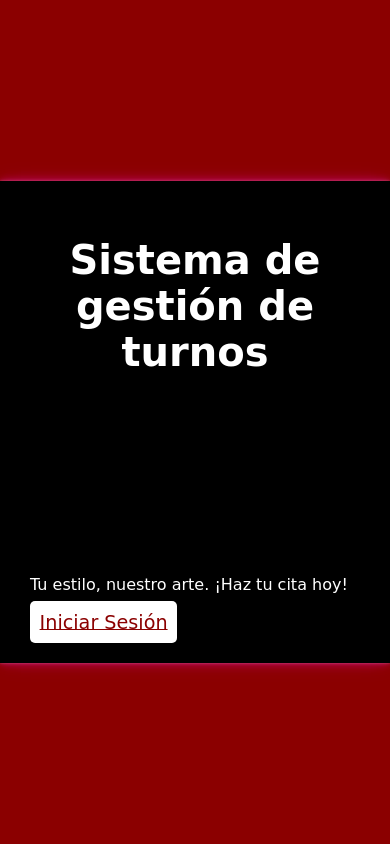
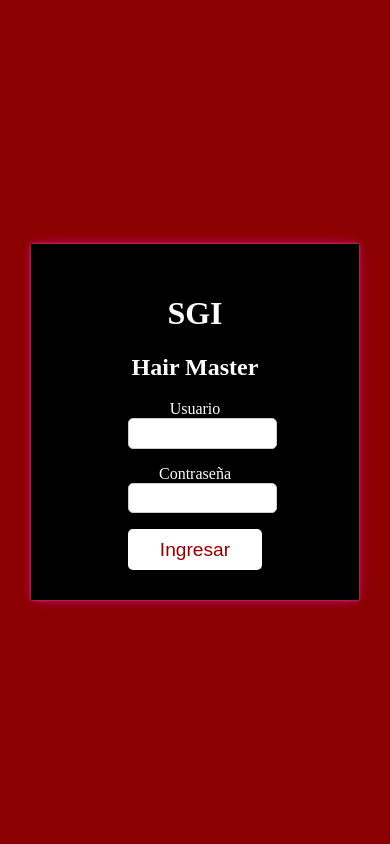
Before and after one commit to Alexd062024/DjangoPeluqueria, a Django app: page / in a window 390 px wide. Run offline with Django 4.2, Linux system fonts and the light colour scheme.

Commit message:
Diseño responsivo

```diff
--- a/users/static/users/css/styles.css
+++ b/users/static/users/css/styles.css
@@ -1,7 +1,6 @@
 body {
     background-color: #8B0000 !important;
     color: #fff;
-    font-family: cursive;
     display: flex;
     justify-content: center;
     align-items: center;
@@ -68,7 +67,7 @@ body {
 
 .card {
     margin: auto;
-    color: #000;
+    color: white;
     width: 50%;
 }
 
--- a/users/templates/users/login.html
+++ b/users/templates/users/login.html
@@ -13,8 +13,9 @@
         <div class="row justify-content-center align-items-center min-vh-100">
             <div class="neon-box">
                 <div class="card bg-dark text-light">
-                    <div class="card-body">
-                        <h1 class="text-center mb-4">Sistema de gestión de turnos</h1>
+                    <div class="card-body" style="text-align: center;">
+                        <h1 class="text-center mb-4">SGI</h1>
+                        <h2 class="text-center mb-4">Hair Master</h2>
                         <form method="post">
                             {% csrf_token %}
                             <div class="form-group">
--- a/users/urls.py
+++ b/users/urls.py
@@ -1,10 +1,11 @@
 from django.urls import path
 from django.conf.urls.static import static
 from django.conf import settings
+from django.contrib.auth import views as auth_views
 from . import views
 
 urlpatterns = [
-    path('', views.home, name='home'),
+    path('', auth_views.LoginView.as_view(template_name='users/login.html'), name='login'),
     path('dashboard/', views.dashboard, name='dashboard'),
     path('registro/', views.registro, name='registro'),
     path('turnos/', views.turnos, name='turnos'),
--- a/users/views.py
+++ b/users/views.py
@@ -40,7 +40,7 @@ def registro(request):
     })
 
 def home(request):
-    return render(request, 'users/home.html')
+    return render(request, 'users/login.html')
 
 
 def inventario(request):
```
